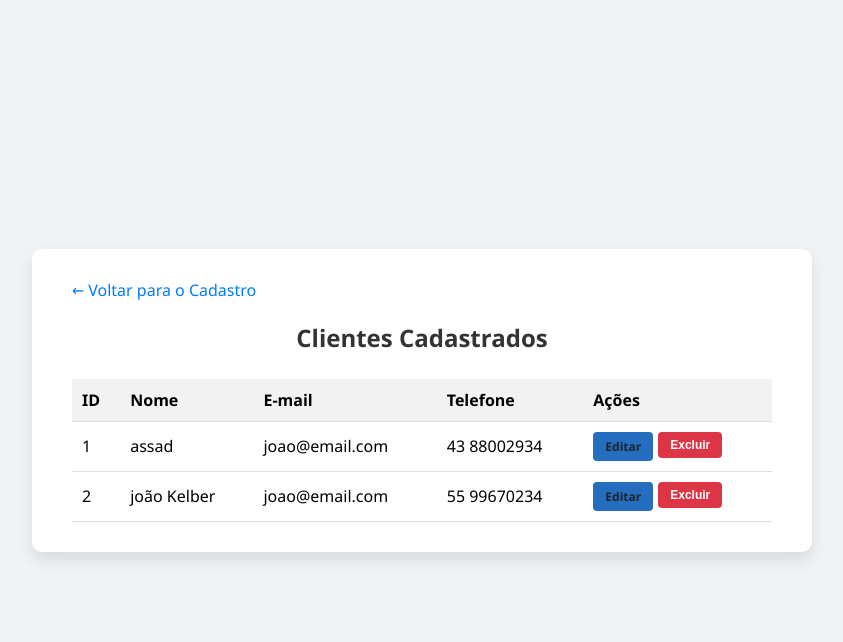
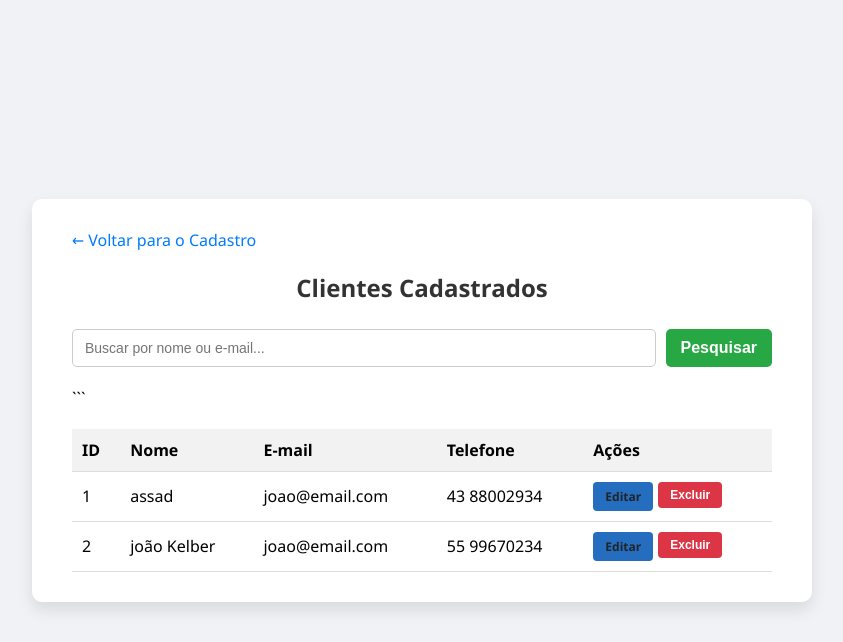
Before and after one commit to Samuka1507/testeccadastros, a Flask app: page /lista in a window 1280 px wide. Shown: the top 642 px of the page, without its empty margins (218-1061 px from the left). Run offline with Flask 3, Linux system fonts and the light colour scheme; data comes from the database, SQL or seed files in the repository; both versions use the stored data as it was after the commit.

Commit message:
Add files via upload

````diff
--- a/app.py
+++ b/app.py
@@ -44,18 +44,29 @@ def index():
 
     return render_template('index.html')
 
-# --- NOVA ROTA ADICIONADA AQUI ---
+# --- ROTA DE LISTA ATUALIZADA COM BUSCA ---
 @app.route('/lista')
 def lista():
-    # Conecta no banco de dados
     conn = get_db_connection()
-    # Puxa todos os clientes cadastrados
-    clientes = conn.execute('SELECT * FROM clientes').fetchall()
+
+    # Pega o que o usuário digitou na barra de pesquisa (se houver)
+    busca = request.args.get('busca')
+
+    if busca:
+        # O '%busca%' faz o banco de dados procurar a palavra em qualquer parte do nome ou email
+        clientes = conn.execute(
+            'SELECT * FROM clientes WHERE nome LIKE ? OR email LIKE ?',
+            (f'%{busca}%', f'%{busca}%')
+        ).fetchall()
+    else:
+        # Se não tem busca, puxa todos os clientes
+        clientes = conn.execute('SELECT * FROM clientes').fetchall()
+
     conn.close()
 
-    # Envia os dados para a página lista.html
-    return render_template('lista.html', clientes=clientes)
-# ---------------------------------
+    # Envia os dados e também o termo buscado de volta para a tela
+    return render_template('lista.html', clientes=clientes, busca=busca)
+# ------------------------------------------
 
 # --- NOVA ROTA DE EXCLUSÃO ADICIONADA AQUI ---
 @app.route('/excluir/<int:id>', methods=['POST'])
--- a/static/style.css
+++ b/static/style.css
@@ -150,3 +150,50 @@ button:hover {
     background-color: #5392b9;
     /* Amarelo mais escuro no hover */
 }
+
+/* --- Estilos da Barra de Busca --- */
+.form-busca {
+    display: flex;
+    /* Coloca os itens lado a lado */
+    gap: 10px;
+    /* Espaço entre os itens */
+    margin-bottom: 20px;
+}
+
+.form-busca input[type="text"] {
+    flex: 1;
+    /* Faz a barra de texto crescer para ocupar o espaço livre */
+    margin-bottom: 0;
+    /* Tira a margem de baixo para alinhar com o botão */
+}
+
+.btn-buscar {
+    width: auto;
+    margin-top: 0;
+    background-color: #28a745;
+    /* Verde */
+    padding: 10px 15px;
+}
+
+.btn-buscar:hover {
+    background-color: #218838;
+}
+
+.btn-limpar {
+    padding: 10px 15px;
+    background-color: #6c757d;
+    /* Cinza */
+    color: white;
+    text-decoration: none;
+    border-radius: 5px;
+    font-size: 14px;
+    font-weight: bold;
+    display: flex;
+    align-items: center;
+    /* Centraliza o texto no botão */
+    transition: background-color 0.3s;
+}
+
+.btn-limpar:hover {
+    background-color: #5a6268;
+}
--- a/templates/lista.html
+++ b/templates/lista.html
@@ -39,15 +39,15 @@
         <a href="/" class="btn-voltar">← Voltar para o Cadastro</a>
         <h2>Clientes Cadastrados</h2>
 
-        {% with messages = get_flashed_messages() %}
-        {% if messages %}
-        <ul class="mensagens">
-            {% for message in messages %}
-            <li>{{ message }}</li>
-            {% endfor %}
-        </ul>
-        {% endif %}
-        {% endwith %}
+        <form method="GET" action="{{ url_for('lista') }}" class="form-busca">
+            <input type="text" name="busca" placeholder="Buscar por nome ou e-mail..." value="{{ busca or '' }}">
+            <button type="submit" class="btn-buscar">Pesquisar</button>
+
+            {% if busca %}
+            <a href="{{ url_for('lista') }}" class="btn-limpar">Limpar Busca</a>
+            {% endif %}
+        </form>
+        ```
 
         <table>
             <thead>
````
Also changed, not shown: clientes.db.
